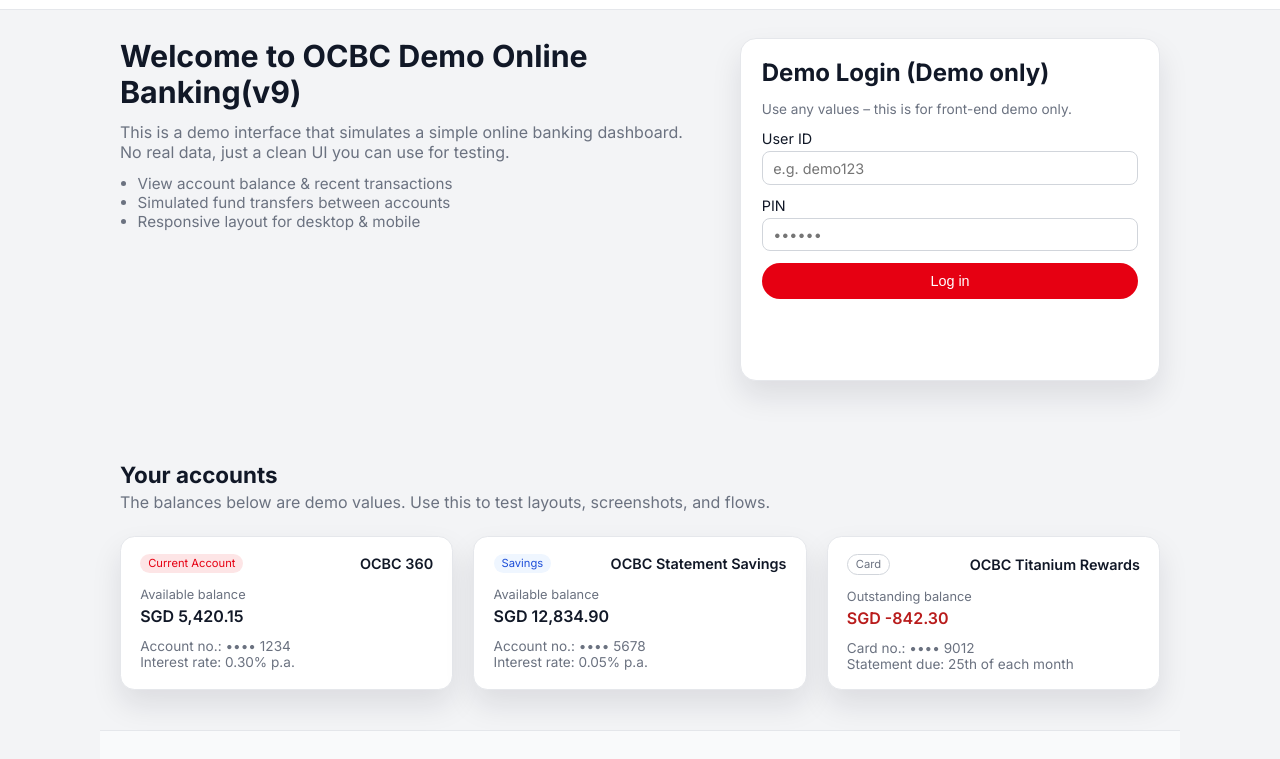
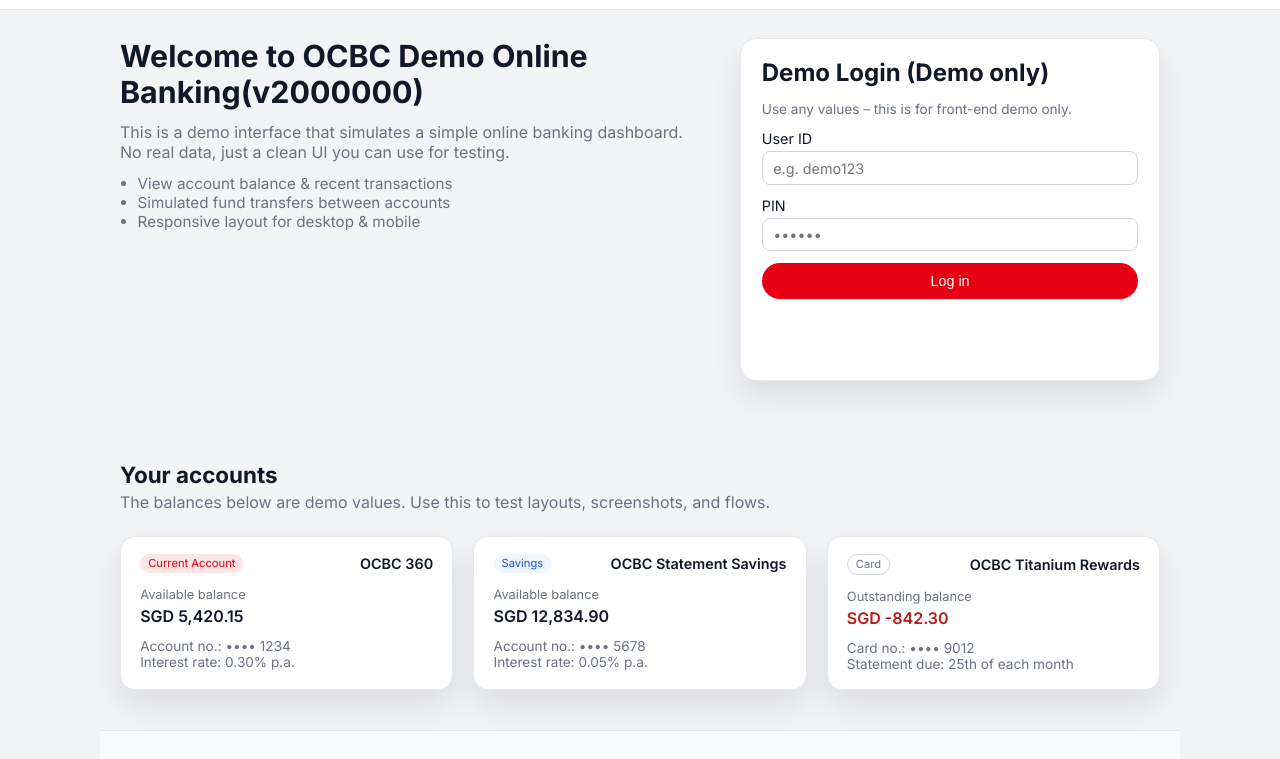
Before and after one commit to ChewEnXi/OCBC, a website: page ocbc-testsphere/ocbc-demo/index.html in a window 1280 px wide. Shown: the part 41-800 px from the top of the page. Drawn offline with Linux system fonts and the light colour scheme.

Commit message:
Test CI visual run

```diff
--- a/ocbc-testsphere/ocbc-demo/index.html
+++ b/ocbc-testsphere/ocbc-demo/index.html
@@ -35,7 +35,7 @@
     <section id="overview" class="section hero">
       <div class="hero-grid">
         <div class="hero-text">
-          <h1>Welcome to OCBC Demo Online Banking(v9)</h1>
+          <h1>Welcome to OCBC Demo Online Banking(v2000000)</h1>
           <p>
             This is a demo interface that simulates a simple online banking dashboard.
             No real data, just a clean UI you can use for testing.
```
